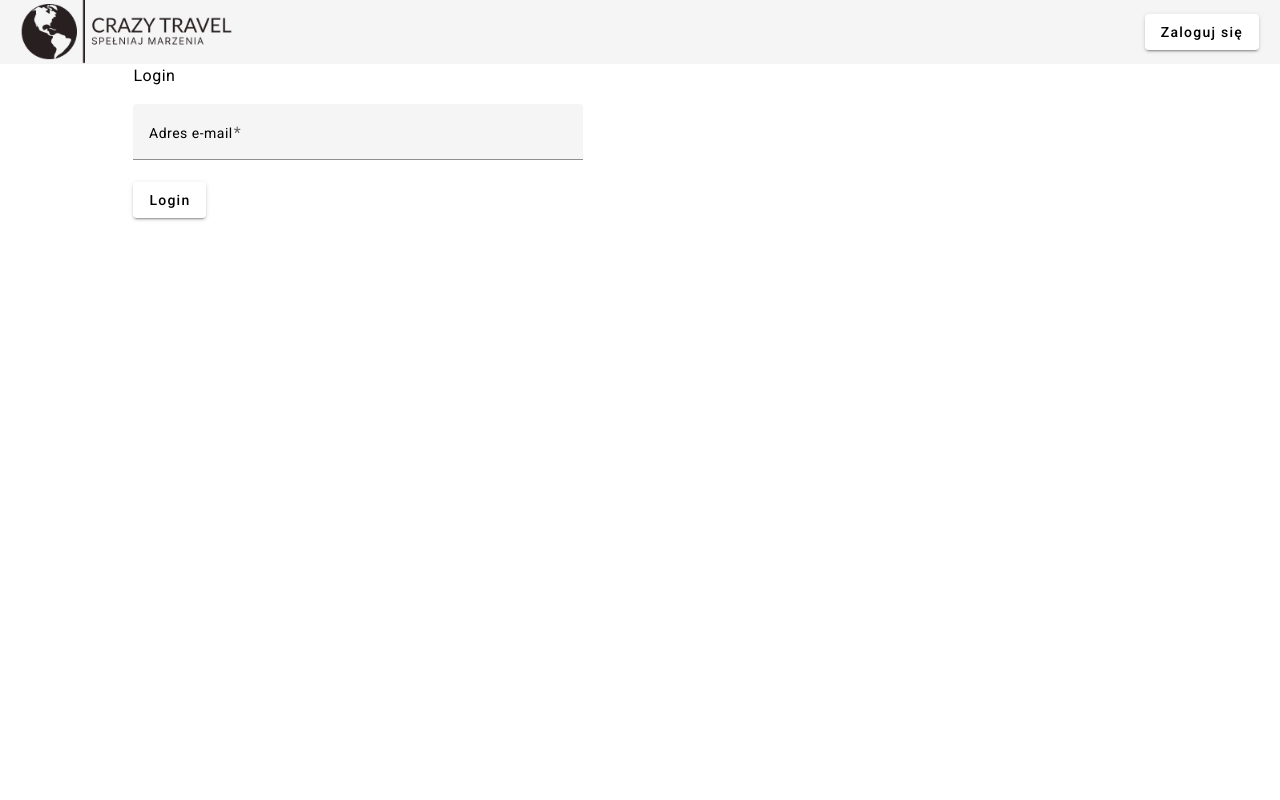
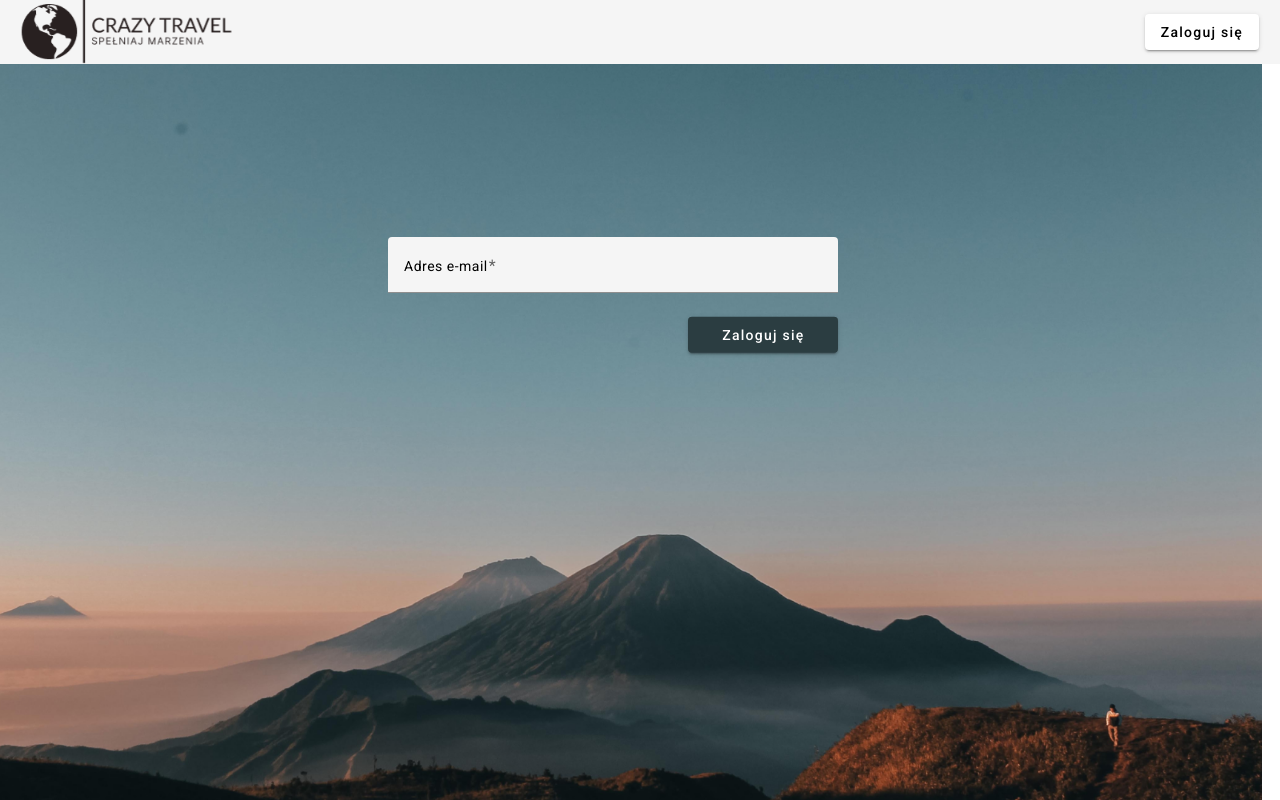
Before and after one commit to WariatInc/rsww-travel-agency-frontend, an Angular app: page /login in a window 1280 px wide. Built offline with nearby package versions, Linux system fonts and the light colour scheme.

Commit message:
reworking login page

```diff
--- a/src/app/common/component/autocomplete-input/autocomplete-input.component.css
+++ b/src/app/common/component/autocomplete-input/autocomplete-input.component.css
@@ -7,9 +7,7 @@
 
 .example-full-width {
   width: 90%;
-  border-radius: 25px;
   height: 1%;
-  background-color: white;
 }
 
 mat-label {
@@ -56,4 +54,5 @@ input {
 ::ng-deep .mat-form-field-outline-start {
   border-radius: 100px !important;
   min-width: 28px !important;
+  background: #cbc4c4;
 }
--- a/src/app/login/login.component.css
+++ b/src/app/login/login.component.css
@@ -1,3 +1,21 @@
+.image {
+  display: flex;
+  width: 150vh;
+  height: 100%;
+  transform: translate(-24.5%);
+  margin: 0px;
+}
+
 app-autocomplete-input {
   max-width: 30%;
+  margin: 0;
 }
+
+.card {
+  transform: translate(25.5%, -550%);
+}
+
+button {
+  margin: 0;
+  transform: translate(200%, 5%);
+}
--- a/src/app/login/login.component.html
+++ b/src/app/login/login.component.html
@@ -1,6 +1,8 @@
-﻿
+<div class="image">
+  <img src="/assets/img/background-img.png" />
+</div>
+
 <div class="card">
-  <h4 class="card-header">Login</h4>
   <div class="card-body">
     <form [formGroup]="form" (ngSubmit)="login()">
       <app-autocomplete-input
@@ -10,7 +12,12 @@
         [parentForm]="form"
       ></app-autocomplete-input>
 
-      <button mat-raised-button>Login</button>
+      <button
+        mat-raised-button
+        style="background: #2b3d41; color: white; width: 15%"
+      >
+        Zaloguj się
+      </button>
     </form>
   </div>
 </div>
--- a/src/app/search/search.component.css
+++ b/src/app/search/search.component.css
@@ -49,9 +49,9 @@ mat-spinner {
 
 .image {
   display: flex;
-  height: 40%;
-  width: 165%;
-  transform: translate(-18.5%, -40%);
+  height: 40vh;
+  width: 380vh;
+  transform: translate(-36.5%, -40%);
 }
 
 .formParent {
```
Also changed, not shown: src/assets/img/background-img.png (added).
